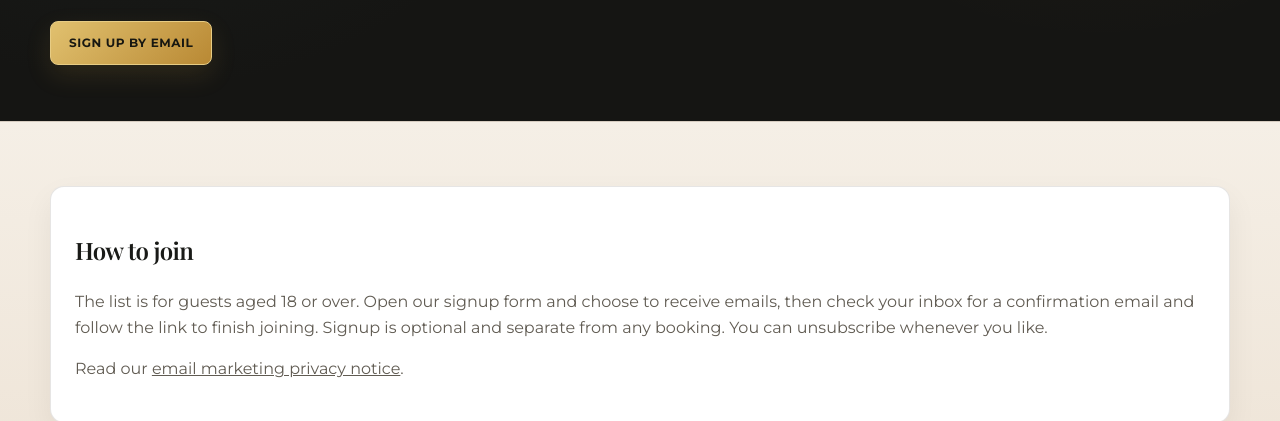
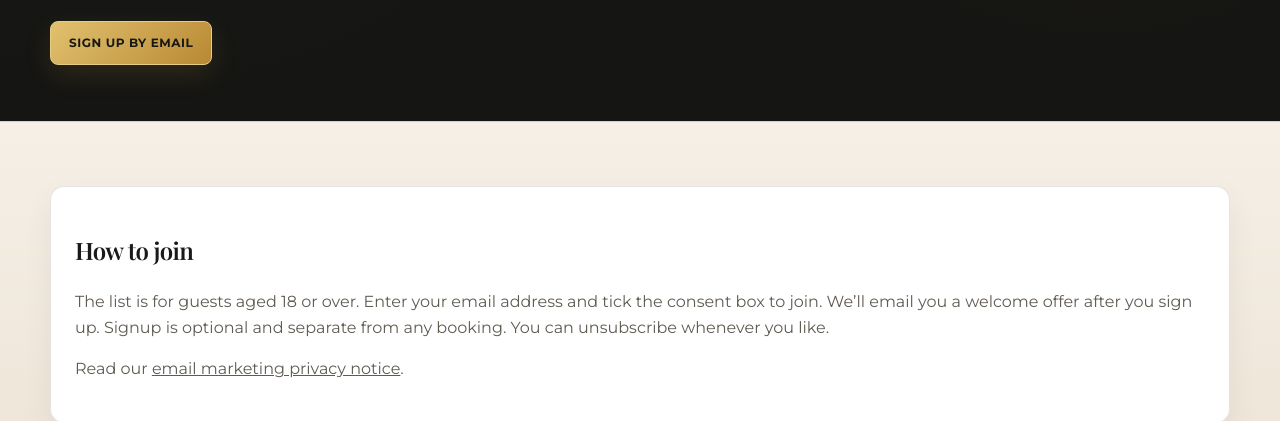
Before and after one commit to theboardgamecafe/Theboardgamecafe, a plain HTML site: page game-night-list.html in a window 1280 px wide. Shown: the part 391-812 px from the top of the page. Drawn offline with Linux system fonts and the light colour scheme.

Commit message:
Update Game Night List for immediate signup
Match the public signup and privacy wording to immediate email enrolment after consent.

```diff
--- a/game-night-list.html
+++ b/game-night-list.html
@@ -35,7 +35,7 @@
   <section class="light-band" aria-labelledby="email-signup-details">
     <div class="wrap legal-panel">
       <h2 id="email-signup-details">How to join</h2>
-      <p>The list is for guests aged 18 or over. Open our signup form and choose to receive emails, then check your inbox for a confirmation email and follow the link to finish joining. Signup is optional and separate from any booking. You can unsubscribe whenever you like.</p>
+      <p>The list is for guests aged 18 or over. Enter your email address and tick the consent box to join. We’ll email you a welcome offer after you sign up. Signup is optional and separate from any booking. You can unsubscribe whenever you like.</p>
       <p>Read our <a href="privacy.html#email-marketing">email marketing privacy notice</a>.</p>
     </div>
   </section>
```
Also changed, not shown: privacy.html (+1 -1 lines).
